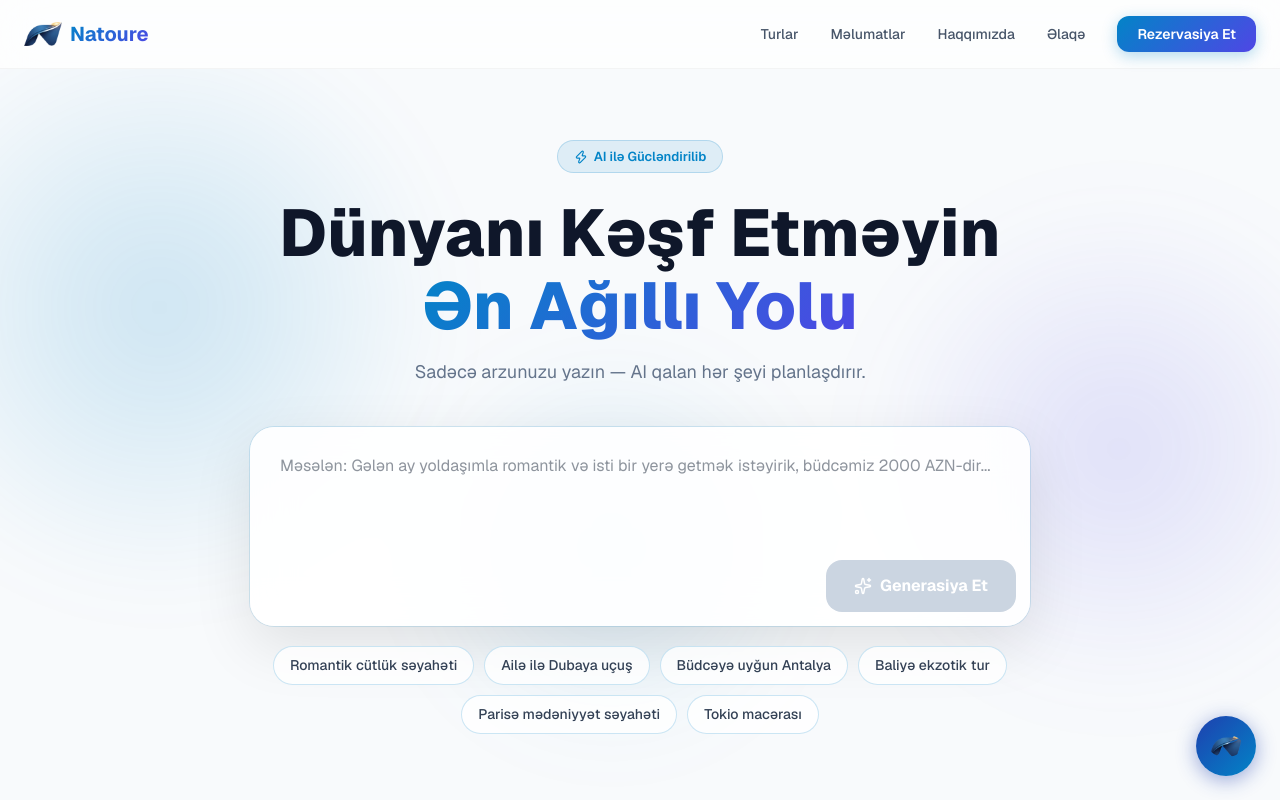
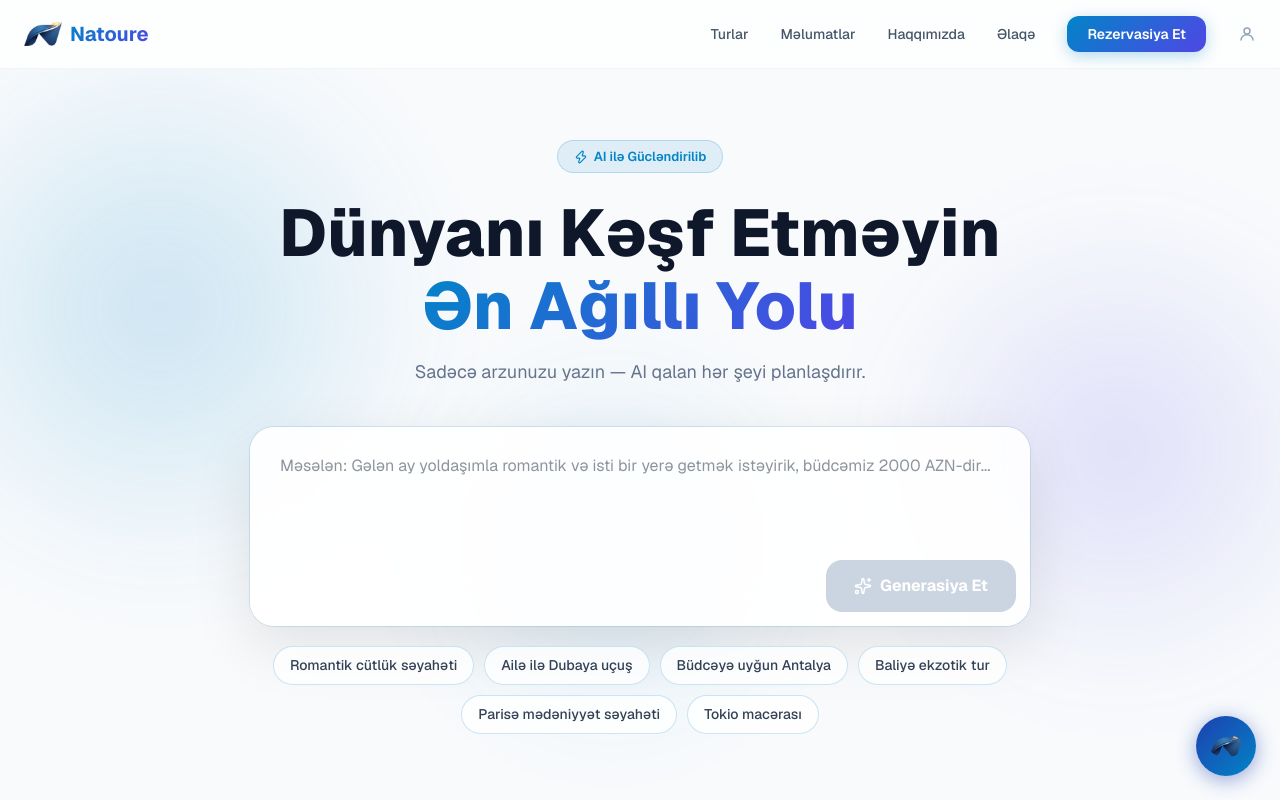
Before and after one commit to Talibsoy/teyyub, a Next.js app: page / in a window 1280 px wide. Shown: the top 800 px of the page. Built offline with nearby package versions, Linux system fonts and the light colour scheme.

Commit message:
feat(navbar): add subtle admin login icon

```diff
--- a/components/Navbar.tsx
+++ b/components/Navbar.tsx
@@ -63,6 +63,15 @@ export default function Navbar() {
             onMouseLeave={e => { (e.currentTarget as HTMLElement).style.boxShadow = "0 4px 15px rgba(2,132,199,0.3)"; (e.currentTarget as HTMLElement).style.transform = "translateY(0)"; }}>
             Rezervasiya Et
           </Link>
+          <Link href="/login" title="Admin"
+            style={{ color: "#94a3b8", textDecoration: "none", display: "flex", alignItems: "center" }}
+            onMouseEnter={e => (e.currentTarget.style.color = "#0284c7")}
+            onMouseLeave={e => (e.currentTarget.style.color = "#94a3b8")}>
+            <svg width="18" height="18" viewBox="0 0 24 24" fill="none" stroke="currentColor" strokeWidth="2" strokeLinecap="round" strokeLinejoin="round">
+              <circle cx="12" cy="8" r="4"/>
+              <path d="M4 20c0-4 3.6-7 8-7s8 3 8 7"/>
+            </svg>
+          </Link>
         </nav>
 
         <button
```
